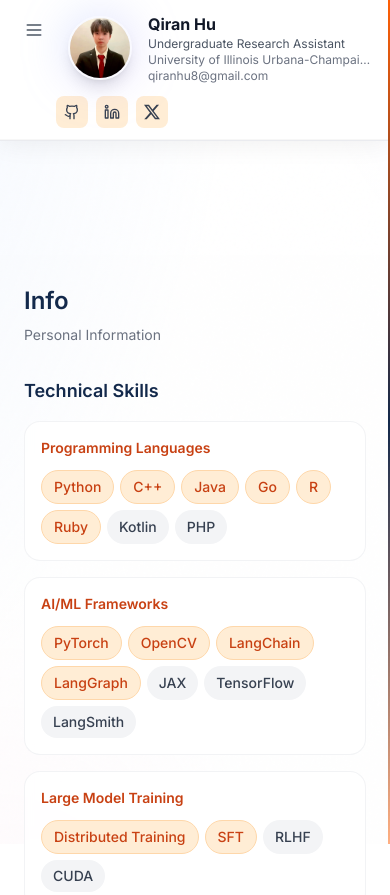
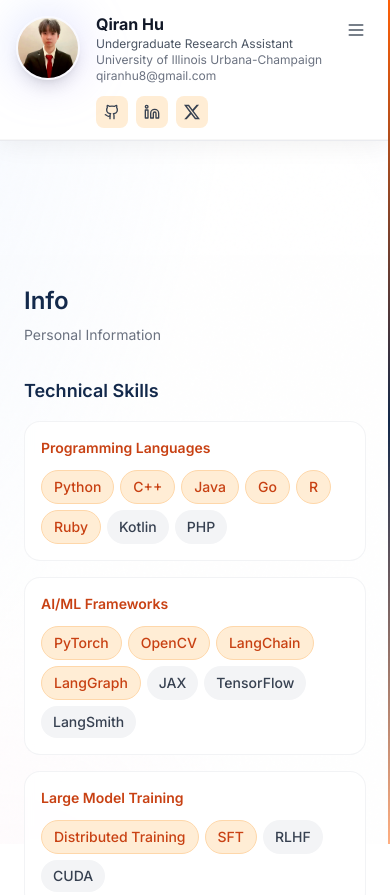
Before and after one commit to Edward-H26/Edward-H26.github.io, a React (Vite) app: page /info in a window 390 px wide. Shown: the top 895 px of the page. Built offline with nearby package versions, Linux system fonts and the light colour scheme.

Commit message:
Move the mobile menu button to the right edge
Place the hamburger button after the profile block. Indent the social icon row further.

```diff
--- a/src/components/layout/Navigation.tsx
+++ b/src/components/layout/Navigation.tsx
@@ -57,15 +57,7 @@ export function Navigation({ onMenuClick }: NavigationProps) {
 
         <header className="fixed top-0 left-0 right-0 glass-nav z-50 lg:hidden">
           <div className="px-4 py-3">
-            <div className="flex items-start gap-4">
-              <button
-                onClick={onMenuClick}
-                className="p-2 rounded-lg text-gray-600 hover:bg-gray-100/80 transition-colors flex-shrink-0"
-                aria-label="Open menu"
-              >
-                <Menu size={20} />
-              </button>
-
+            <div className="flex items-start justify-between">
               <div className="flex items-center gap-4 flex-1 min-w-0">
                 <div className="relative flex-shrink-0">
                   <div className="absolute inset-0 bg-gradient-to-br from-blue-400/30 to-purple-400/30 rounded-full blur-xl" />
@@ -83,9 +75,17 @@ export function Navigation({ onMenuClick }: NavigationProps) {
                   <p className="text-xs text-gray-500 truncate">{PROFILE.email}</p>
                 </div>
               </div>
+
+              <button
+                onClick={onMenuClick}
+                className="p-2 rounded-lg text-gray-600 hover:bg-gray-100/80 transition-colors flex-shrink-0"
+                aria-label="Open menu"
+              >
+                <Menu size={20} />
+              </button>
             </div>
 
-            <div className="flex items-center gap-2 mt-3 ml-10">
+            <div className="flex items-center gap-2 mt-3 ml-20">
               <a
                 href={PROFILE.social.github}
                 target="_blank"
@@ -160,15 +160,7 @@ export function Navigation({ onMenuClick }: NavigationProps) {
 
       <header className="sticky top-0 glass-nav z-50 lg:hidden">
         <div className="px-4 py-3">
-          <div className="flex items-start gap-4">
-            <button
-              onClick={onMenuClick}
-              className="p-2 rounded-lg text-gray-600 hover:bg-gray-100/80 transition-colors flex-shrink-0"
-              aria-label="Open menu"
-            >
-              <Menu size={20} />
-            </button>
-
+          <div className="flex items-start justify-between">
             <div className="flex items-center gap-4 flex-1 min-w-0">
               <div className="relative flex-shrink-0">
                 <div className="absolute inset-0 bg-gradient-to-br from-blue-400/30 to-purple-400/30 rounded-full blur-xl" />
@@ -186,9 +178,17 @@ export function Navigation({ onMenuClick }: NavigationProps) {
                 <p className="text-xs text-gray-500 truncate">{PROFILE.email}</p>
               </div>
             </div>
+
+            <button
+              onClick={onMenuClick}
+              className="p-2 rounded-lg text-gray-600 hover:bg-gray-100/80 transition-colors flex-shrink-0"
+              aria-label="Open menu"
+            >
+              <Menu size={20} />
+            </button>
           </div>
 
-          <div className="flex items-center gap-2 mt-3 ml-10">
+          <div className="flex items-center gap-2 mt-3 ml-20">
             <a
               href={PROFILE.social.github}
               target="_blank"
```
